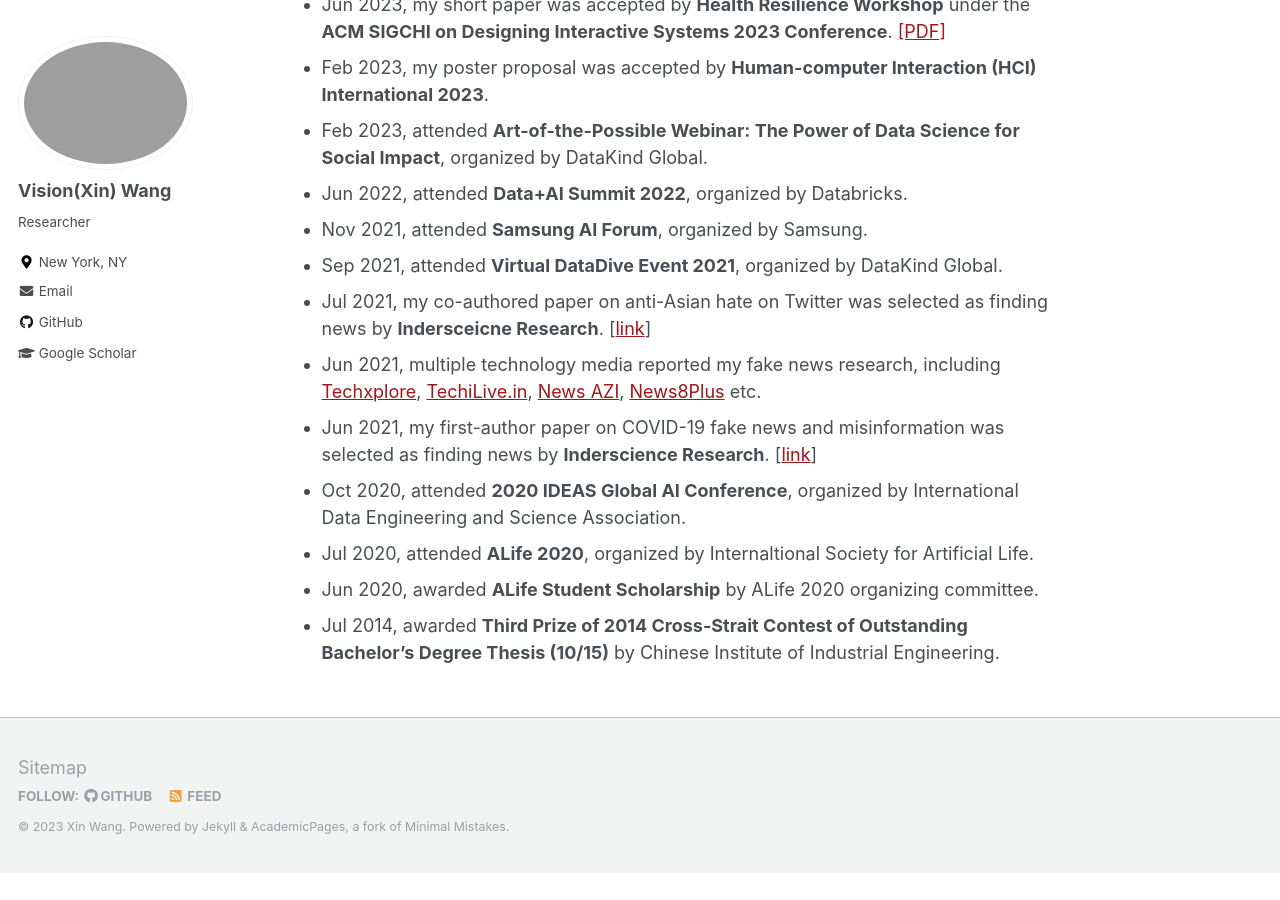
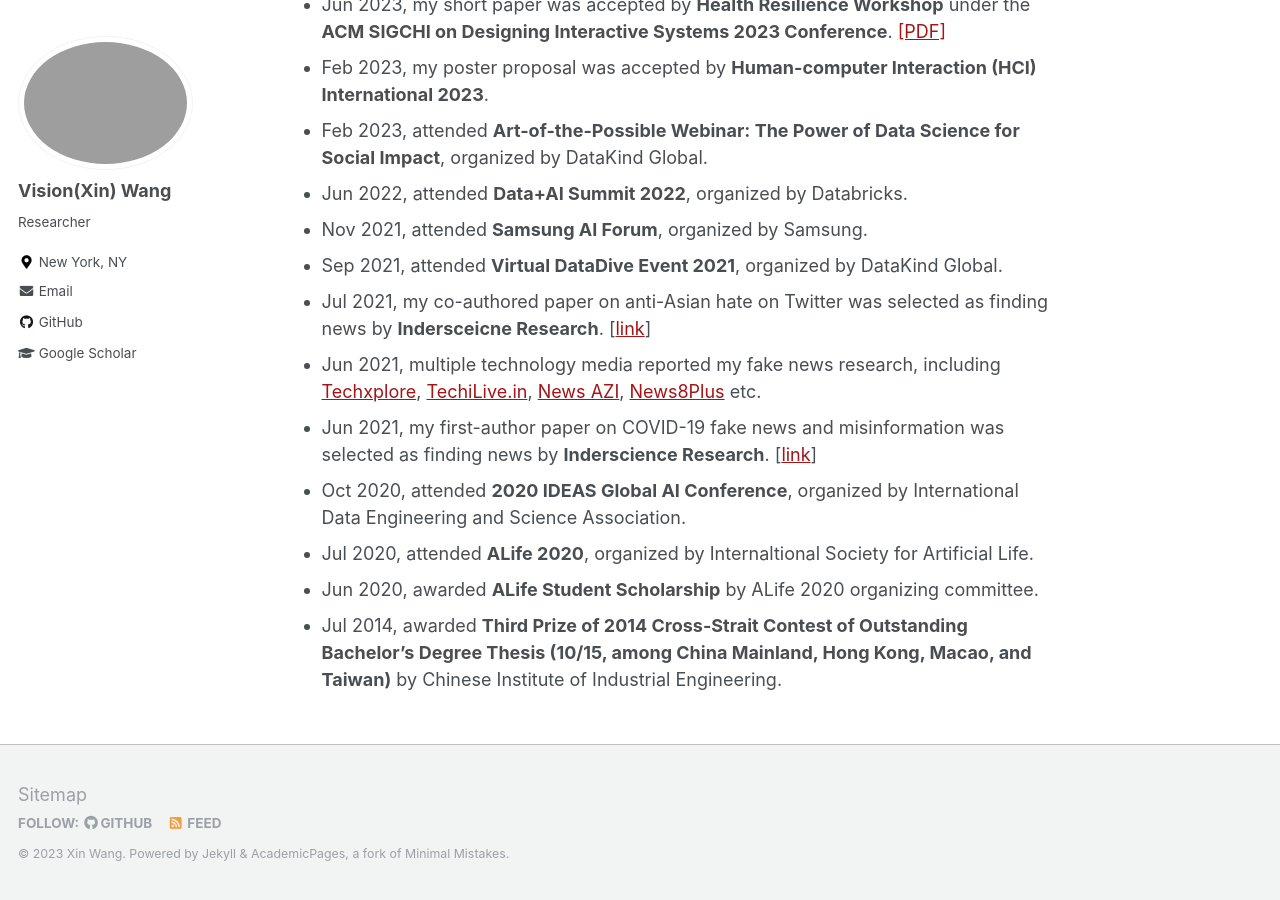
Before and after one commit to xin-wang-kr/xin-wang-kr.github.io, a Jekyll site: the page built from _pages/about.md, in a window 1280 px wide and 900 px high, scrolled down 1026 px. Built offline with Jekyll 4.4.1, drawn with Linux system fonts in a browser that asks for light colours; before the commit the page ends 1899 px from its top, so only the background shows below that.

Commit message:
Update about.md

```diff
--- a/_pages/about.md
+++ b/_pages/about.md
@@ -41,4 +41,4 @@
 * Oct 2020, attended __2020 IDEAS Global AI Conference__, organized by International Data Engineering and Science Association.
 * Jul 2020, attended __ALife 2020__, organized by Internaltional Society for Artificial Life.
 * Jun 2020, awarded __ALife Student Scholarship__ by ALife 2020 organizing committee.
-* Jul 2014, awarded __Third Prize of 2014 Cross-Strait Contest of Outstanding Bachelor’s Degree Thesis (10/15)__ by Chinese Institute of Industrial Engineering.
+* Jul 2014, awarded __Third Prize of 2014 Cross-Strait Contest of Outstanding Bachelor’s Degree Thesis (10/15, among China Mainland, Hong Kong, Macao, and Taiwan)__ by Chinese Institute of Industrial Engineering.
```
